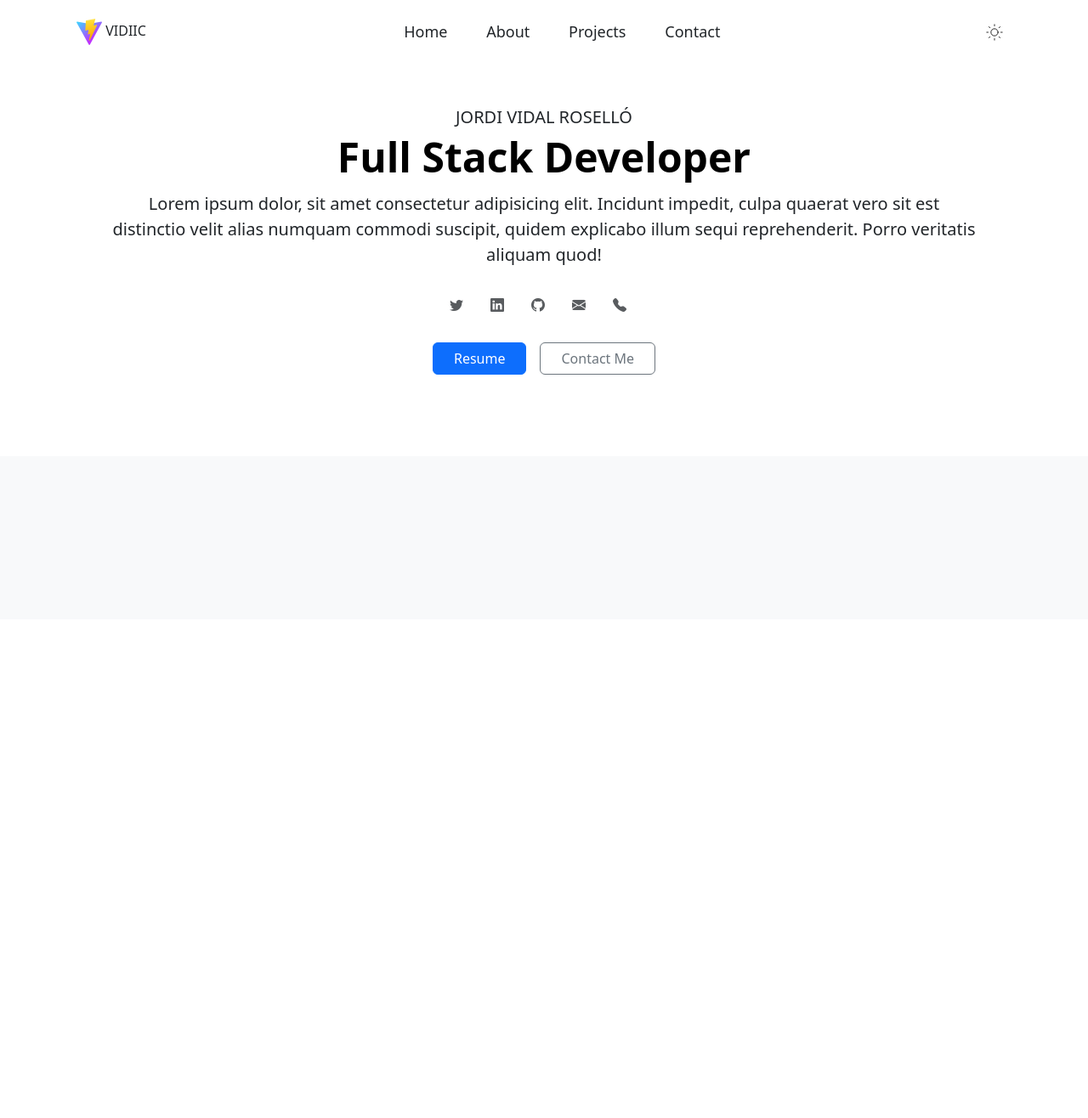
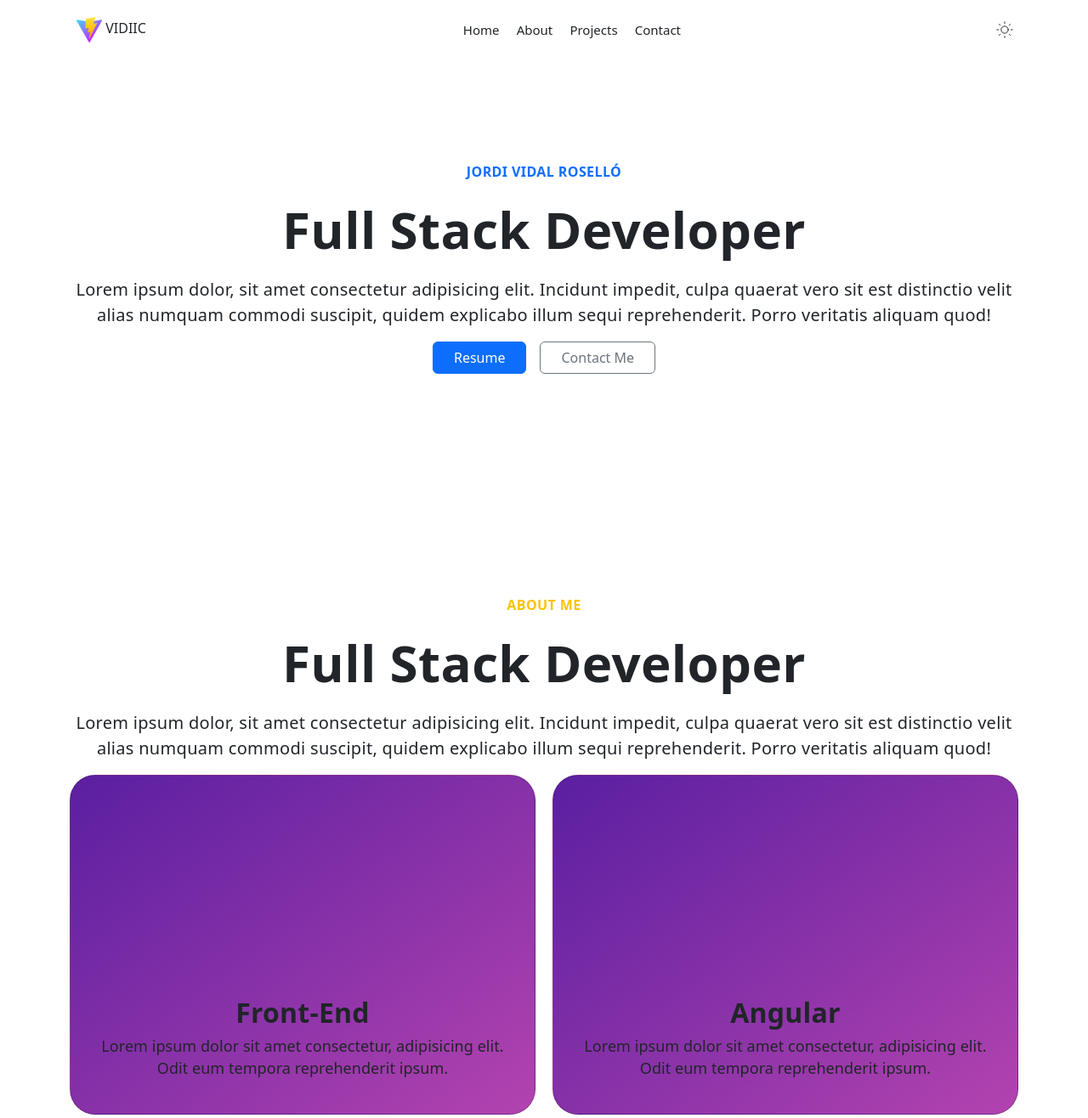
Before and after one commit to JordiiVidal/legacy-portfolio, a website built with Vite: page index.html in a window 1280 px wide. Shown: the top 1316 px of the page at 85% size. Before the commit the page ends 800 px from the top, so only its background shows below. Built offline with nearby package versions, Linux system fonts and the light colour scheme.

Commit message:
some styles & about me section

```diff
--- a/index.html
+++ b/index.html
@@ -3,16 +3,18 @@
 
 <head>
   <meta charset="UTF-8" />
+  <meta name="viewport" content="width=device-width, initial-scale=1.0" />
+  <meta name="author" content="Jordi Vidal Roselló">
+  <meta name="description" content="Portfolio">
+  <title>Jordi Vidal Roselló</title>
+
   <link rel="icon" type="image/svg+xml" href="/vite.svg" />
-  <meta name="viewport" content="width=device-width, initial-scale=1.0" />
-
   <link rel="stylesheet" type="text/css" href="./src/styles/styles.scss" />
-
-  <title>My Portfolio | Jordi Vidal Roselló</title>
 </head>
 
 <body>
-  <header class="sticky-top">
+
+  <header>
     <nav class="container">
       <div id="logo" grid-area="logo">
         <img src="/vite.svg">
@@ -46,48 +48,50 @@
   </header>
 
   <main class="container">
-    <article>
-      <div class="text-center py-5">
-        <p class="lead mb-2 text-uppercase">Jordi Vidal Roselló</p>
-        <h1 class="display-5 fw-bold text-body-emphasis lh-1 mb-3">Full Stack Developer</h1>
-        <p class="my-3 px-5 lead">
+    <section>
+      <div class="section-header">
+        <span class="text-primary">Jordi Vidal Roselló</span>
+        <h1>Full Stack Developer</h1>
+        <p>
           Lorem ipsum dolor, sit amet consectetur adipisicing elit. Incidunt impedit, culpa quaerat vero sit est
           distinctio velit alias numquam commodi suscipit, quidem explicabo illum sequi reprehenderit. Porro veritatis
           aliquam quod!
         </p>
-        <ul class="nav mx-n4 my-4 d-flex justify-content-center">
-          <li class="nav-item">
-            <a href="#" class="nav-link text-lg text-muted text-primary-hover" style="padding-left: 2px;">
-              <i class="bi bi-twitter"></i>
-            </a>
-          </li>
-          <li class="nav-item">
-            <a href="#" class="nav-link text-lg text-muted text-primary-hover">
-              <i class="bi bi-linkedin"></i>
-            </a>
-          </li>
-          <li class="nav-item">
-            <a href="#" class="nav-link text-lg text-muted text-primary-hover">
-              <i class="bi bi-github"></i>
-            </a>
-          </li>
-          <li class="nav-item">
-            <a href="#" class="nav-link text-lg text-muted text-primary-hover">
-              <i class="bi bi-envelope-fill"></i>
-            </a>
-          </li>
-          <li class="nav-item">
-            <a href="#" class="nav-link text-lg text-muted text-primary-hover">
-              <i class="bi bi-telephone-fill"></i>
-            </a>
-          </li>
-        </ul>
-        <div class="d-grid gap-3 d-flex justify-content-center">
-          <button type="button" class="btn btn-primary px-4">Resume</button>
-          <button type="button" class="btn btn-outline-secondary px-4">Contact Me</button>
+      </div>
+      <div class="gap-3 d-flex justify-content-center">
+        <button type="button" class="btn btn-primary px-4">Resume</button>
+        <button type="button" class="btn btn-outline-secondary px-4">Contact Me</button>
+      </div>
+    </section>
+    <section id="section-about">
+      <div class="section-header">
+        <span class="text-warning">About me</span>
+        <h1>Full Stack Developer</h1>
+        <p>
+          Lorem ipsum dolor, sit amet consectetur adipisicing elit. Incidunt impedit, culpa quaerat vero sit est
+          distinctio velit alias numquam commodi suscipit, quidem explicabo illum sequi reprehenderit. Porro veritatis
+          aliquam quod!
+        </p>
+      </div>
+      <div id="grid-about" class="grid">
+        <div class="card">
+          <h3>Front-End</h3>
+          <p>Lorem ipsum dolor sit amet consectetur, adipisicing elit. Odit eum tempora reprehenderit ipsum.</p>
+        </div>
+        <div class="card">
+          <h3>Angular</h3>
+          <p>Lorem ipsum dolor sit amet consectetur, adipisicing elit. Odit eum tempora reprehenderit ipsum.</p>
+        </div>
+        <div class="card">
+          <h3>Laravel</h3>
+          <p>Lorem ipsum dolor sit amet consectetur, adipisicing elit. Odit eum tempora reprehenderit ipsum.</p>
+        </div>
+        <div class="card">
+          <h3>Back-End</h3>
+          <p>Lorem ipsum dolor sit amet consectetur, adipisicing elit. Odit eum tempora reprehenderit ipsum.</p>
         </div>
       </div>
-    </article>
+    </section>
   </main>
 
   <footer>
--- a/src/js/header.js
+++ b/src/js/header.js
@@ -1,9 +1,15 @@
+const header = document.querySelector('header');
 
 export function headerStyle(){
 
     const scrollHandle = (e) => {
         const scrollPosition = window.scrollY;
-        console.log(scrollPosition);
+        if(scrollPosition > 0){
+            header.classList.add('scroll');
+            return;
+        }
+
+        header.classList.remove('scroll');
     }
 
     window.addEventListener('scroll', scrollHandle);
--- a/src/styles/header.scss
+++ b/src/styles/header.scss
@@ -1,27 +1,38 @@
-/* Define variables */
-$padding-size: 8px;
-$font-size-base: 18px;
+$padding-size-header: 8px;
+$font-size-header: 15px;
+$height-header: 70px;
 
-/* Header styling */
 header {
-  padding: $padding-size;
+  padding: 0 $padding-size-header;
   opacity: 1;
   visibility: inherit;
   backdrop-filter: blur(10px);
+  height: $height-header;
+  top: 0;
+  left: 0;
+  z-index: 1;
+  position: sticky;
+  display: flex;
+  flex-direction: column;
+  justify-content: center;
+  align-items: center;
+
+  &.scroll {
+    box-shadow: 0 1px 0 rgb(168 168 168 / 20%);
+  }
 }
 
-/* Grid layout and element positioning */
 nav {
   display: grid;
   grid-template-areas: "logo steps settings";
-  padding: 0 $padding-size;
+  padding: 0 $padding-size-header;
 }
 
 #logo {
   grid-area: logo;
   justify-self: start;
   align-self: center;
-  padding: $padding-size;
+  padding: $padding-size-header;
 
   img {
     width: 30px;
@@ -33,13 +44,12 @@ nav {
   grid-area: steps;
   justify-self: center;
   align-self: center;
-  padding: $padding-size;
+  padding: $padding-size-header;
 
   .step {
     display: inline-block;
-    margin: 0 $padding-size;
-    font-size: $font-size-base;
-
+    margin: 0 $padding-size-header;
+    font-size: $font-size-header;
     border: none;
     cursor: pointer;
 
@@ -55,7 +65,7 @@ nav {
   align-self: center;
 
   button#theme {
-    font-size: $font-size-base;
+    font-size: $font-size-header;
     display: flex;
     flex-direction: row;
     justify-content: center;
--- a/src/styles/styles.scss
+++ b/src/styles/styles.scss
@@ -1,5 +1,8 @@
 @import "bootstrap/scss/bootstrap";
 @import "./header.scss";
+
+$letter-spacing-titles: 0.4px;
+$margin-vertically-titles: 20px;
 
 html {
     box-sizing: border-box;
@@ -9,32 +12,71 @@ body {
     margin: 0rem auto;
     padding: 0rem;
     width: 100%;
-    min-height: 100vh;
+    min-height: 100%;
+    height: 159vh;
 }
 
-h1,
-h2,
-h3,
-h4,
-h5,
-h6 {
-    margin: 0;
+section {
+    padding: 120px 0 140px;
+
+    .section-header {
+        text-align: center;
+
+        span {
+            display: block;
+            font-weight: 700;
+            font-size: 16px;
+            letter-spacing: $letter-spacing-titles;
+            text-transform: uppercase;
+            margin-bottom: $margin-vertically-titles;
+        }
+
+        h1 {
+            font-weight: 700;
+            font-size: 60px;
+            letter-spacing: $letter-spacing-titles;
+        }
+
+        p {
+            margin-top: $margin-vertically-titles;
+            font-weight: 300;
+            font-size: 20px;
+            letter-spacing: 0.3px;
+        }
+    }
 }
 
-.title {
-    font-size: 2.4rem;
+.grid {
+    display: grid;
+    gap: 20px;
+
+    &#grid-about {
+        grid-template-columns: repeat(2, 1fr);
+    }
 }
 
-.subtitle {
-    font-size: 1rem;
-    font-weight: 300;
-    text-transform: uppercase;
+.card {
+    display: flex;
+    flex-direction: column;
+    justify-content: end;
+    height: 400px;
+    border-radius: 30px;
+    background-image: linear-gradient(to bottom right, #5a1fa1, #b343af);
+    text-align: center;
+    padding: 25px 30px;
+
+    h3 {
+        font-weight: 700;
+        font-size: 32px;
+        line-height: 36px;
+        letter-spacing: 0.2px;
+        margin-bottom: 8px;
+    }
+
+    p {
+        font-weight: 400;
+        font-size: 18px;
+        line-height: 26px;
+        letter-spacing: 0.05px;
+    }
 }
-
-.button {
-    padding: 0.5rem 0.8rem;
-    margin: 0 0.3rem;
-    border: 1px solid #ccc;
-    border-radius: 5px;
-    font-size: 1rem;
-}
```
